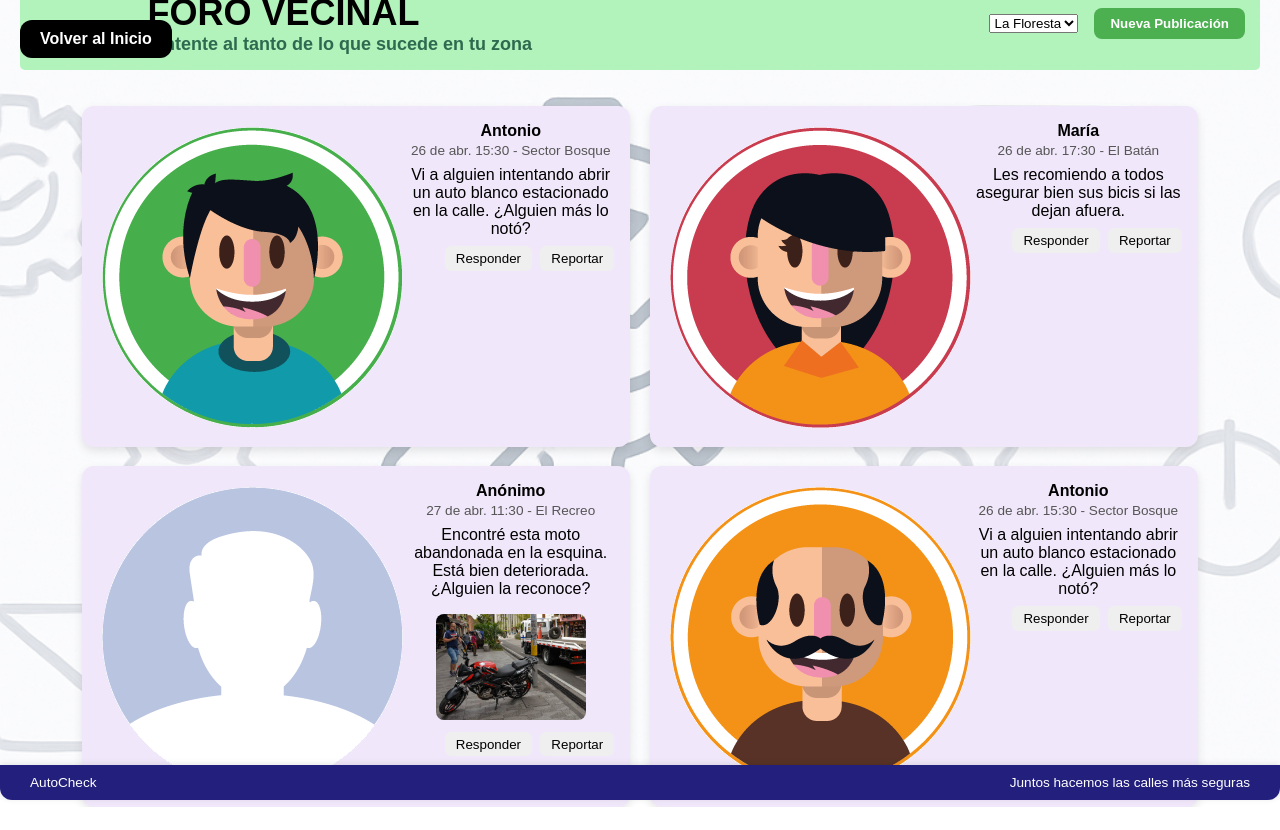
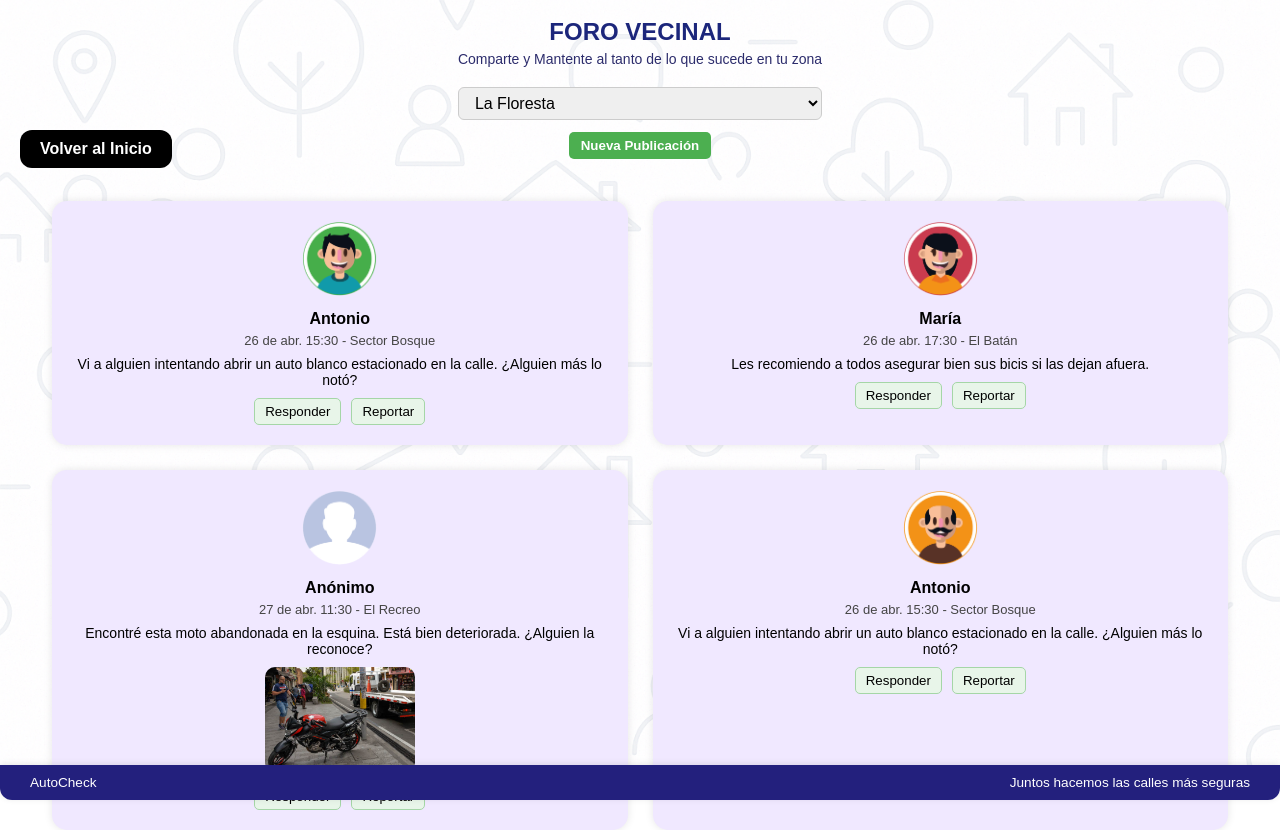
Before and after one commit to jhonny-r/ProyectoAutoCheck, a React (Create React App) app: page /ForoVecinal in a window 1280 px wide. Before the commit the page ends 807 px from the top, so only its background shows below. Built offline with nearby package versions, Linux system fonts and the light colour scheme.

Commit message:
foro_final

```diff
--- a/src/Componente/EditarPerfil.jsx
+++ b/src/Componente/EditarPerfil.jsx
@@ -8,7 +8,7 @@ const EditarPerfil = () => {
 
   return (
     <div className="perfil-container">
-      <button className="volver-btn" onClick={() => navigate('/')}>Volver al Inicio</button>
+      <button className="volver-btn" onClick={() => navigate('/Inicio')}>Volver al Inicio</button>
 
       <h1 className="perfil-title">Editar Perfil</h1>
 
--- a/src/Componente/ForoVecinal.jsx
+++ b/src/Componente/ForoVecinal.jsx
@@ -1,89 +1,96 @@
 import React from 'react';
 import '../Estilos/Foro.css';
 import { useNavigate } from 'react-router-dom';
+import logo from '../Imagenes/logo-autocheck.png';
 import user1 from '../Imagenes/user1.png';
 import user2 from '../Imagenes/user2.png';
 import user3 from '../Imagenes/user3.png';
 import userAnonimo from '../Imagenes/userAnonimo.png';
 import moto from '../Imagenes/moto.png';
-import fondo from '../Imagenes/fondo-configuracion.png';
 
 function ForoVecinal() {
   const navigate = useNavigate();
 
   return (
-    <div className="foro-container" style={{ backgroundImage: `url(${fondo})` }}>
-      <header className="foro-header">
-        <button className="volver-btn" onClick={() => navigate('/')}>Volver al Inicio</button>
-        <div className="foro-titulo-box">
-          <h1>FORO VECINAL</h1>
-          <p>Comparte y Mantente al tanto de lo que sucede en tu zona</p>
+    <div className="foro-container">
+      {/* BARRA SUPERIOR GRIS */}
+      <div className="foro-header">
+        <div className="barra-header">
+          <img src={logo} alt="Logo" className="logo-header" />
+          <span className="texto-header">AutoCheck</span>
         </div>
-        <div className="foro-controles">
-          <select>
-            <option>La Floresta</option>
-            <option>El Batán</option>
-            <option>El Recreo</option>
-          </select>
-          <button className="publicar-btn">Nueva Publicación</button>
+      </div>
+
+      {/* CONTENEDOR CON TITULO Y CONTROLES */}
+      <div className="foro-header-row">
+        <div className="contenido-col">
+          <h1 className="foro-titulo">FORO VECINAL</h1>
+          <p className="foro-subtitulo">Comparte y Mantente al tanto de lo que sucede en tu zona</p>
+          <div className="foro-controles">
+            <select className="zona-select">
+              <option>La Floresta</option>
+              <option>El Batán</option>
+              <option>El Recreo</option>
+            </select>
+            <button className="publicar-btn" onClick={() => navigate("/NuevaEntradaForo")}>Nueva Publicación</button>
+          </div>
         </div>
-      </header>
 
-      <div className="foro-grid">
+        {/* BOTÓN MOVIDO ABAJO A LA DERECHA */}
+        <div className="btn-lateral">
+          <button className="volver-btn" onClick={() => navigate('/Inicio')}>Volver al Inicio</button>
+        </div>
+      </div>
+
+      {/* PUBLICACIONES */}
+      <div className="publicaciones-grid">
         <div className="pub-card">
-          <img src={user1} alt="Usuario" className="user-icon" />
-          <div>
-            <p className="pub-autor">Antonio</p>
-            <p className="pub-meta">26 de abr. 15:30 - Sector Bosque</p>
-            <p className="pub-texto">Vi a alguien intentando abrir un auto blanco estacionado en la calle. ¿Alguien más lo notó?</p>
-            <div className="pub-acciones">
-              <button>Responder</button>
-              <button>Reportar</button>
-            </div>
+          <img src={user1} alt="Antonio" className="pub-img-user" />
+          <p className="pub-autor">Antonio</p>
+          <p className="pub-meta">26 de abr. 15:30 - Sector Bosque</p>
+          <p className="pub-texto">Vi a alguien intentando abrir un auto blanco estacionado en la calle. ¿Alguien más lo notó?</p>
+          <div className="pub-acciones">
+            <button>Responder</button>
+            <button>Reportar</button>
           </div>
         </div>
 
         <div className="pub-card">
-          <img src={user2} alt="Usuario" className="user-icon" />
-          <div>
-            <p className="pub-autor">María</p>
-            <p className="pub-meta">26 de abr. 17:30 - El Batán</p>
-            <p className="pub-texto">Les recomiendo a todos asegurar bien sus bicis si las dejan afuera.</p>
-            <div className="pub-acciones">
-              <button>Responder</button>
-              <button>Reportar</button>
-            </div>
+          <img src={user2} alt="María" className="pub-img-user" />
+          <p className="pub-autor">María</p>
+          <p className="pub-meta">26 de abr. 17:30 - El Batán</p>
+          <p className="pub-texto">Les recomiendo a todos asegurar bien sus bicis si las dejan afuera.</p>
+          <div className="pub-acciones">
+            <button>Responder</button>
+            <button>Reportar</button>
           </div>
         </div>
 
         <div className="pub-card">
-          <img src={userAnonimo} alt="Usuario" className="user-icon" />
-          <div>
-            <p className="pub-autor">Anónimo</p>
-            <p className="pub-meta">27 de abr. 11:30 - El Recreo</p>
-            <p className="pub-texto">Encontré esta moto abandonada en la esquina. Está bien deteriorada. ¿Alguien la reconoce?</p>
-            <img src={moto} alt="Moto" className="pub-img" />
-            <div className="pub-acciones">
-              <button>Responder</button>
-              <button>Reportar</button>
-            </div>
+          <img src={userAnonimo} alt="Anónimo" className="pub-img-user" />
+          <p className="pub-autor">Anónimo</p>
+          <p className="pub-meta">27 de abr. 11:30 - El Recreo</p>
+          <p className="pub-texto">Encontré esta moto abandonada en la esquina. Está bien deteriorada. ¿Alguien la reconoce?</p>
+          <img src={moto} alt="Moto" className="pub-img" />
+          <div className="pub-acciones">
+            <button>Responder</button>
+            <button>Reportar</button>
           </div>
         </div>
 
         <div className="pub-card">
-          <img src={user3} alt="Usuario" className="user-icon" />
-          <div>
-            <p className="pub-autor">Antonio</p>
-            <p className="pub-meta">26 de abr. 15:30 - Sector Bosque</p>
-            <p className="pub-texto">Vi a alguien intentando abrir un auto blanco estacionado en la calle. ¿Alguien más lo notó?</p>
-            <div className="pub-acciones">
-              <button>Responder</button>
-              <button>Reportar</button>
-            </div>
+          <img src={user3} alt="Antonio" className="pub-img-user" />
+          <p className="pub-autor">Antonio</p>
+          <p className="pub-meta">26 de abr. 15:30 - Sector Bosque</p>
+          <p className="pub-texto">Vi a alguien intentando abrir un auto blanco estacionado en la calle. ¿Alguien más lo notó?</p>
+          <div className="pub-acciones">
+            <button>Responder</button>
+            <button>Reportar</button>
           </div>
         </div>
       </div>
 
+      {/* FOOTER */}
       <footer className="footer">
         <span>AutoCheck</span>
         <span>Juntos hacemos las calles más seguras</span>
--- a/src/Estilos/Foro.css
+++ b/src/Estilos/Foro.css
@@ -1,159 +1,181 @@
 .foro-container {
+  background-image: url('../Imagenes/fondo-foro.png');
   background-size: cover;
-  background-position: center;
   min-height: 100vh;
-  padding: 1rem;
+  font-family: sans-serif;
   display: flex;
   flex-direction: column;
   align-items: center;
 }
 
+/* BARRA SUPERIOR GRIS */
 .foro-header {
-  display: flex;
-  justify-content: space-between;
-  align-items: center;
-  width: 90%;
-  padding: 0.5rem 1rem;
-  background-color: #e6e6e6;
-  border-radius: 8px;
+  width: 100%;
+  background-color: transparent; /* ✅ QUITA LA VERDE */
+  padding: 0; /* o ajústalo si quieres espacio */
+}
+.foro-container > .foro-header {
+  background-color: transparent !important;
+  padding: 0 !important;
 }
 
-.logo-section {
+
+.barra-header {
+  background-color: #dadada;
   display: flex;
   align-items: center;
+  padding: 10px 20px;
 }
 
-.logo-foro {
-  width: 40px;
+.logo-header {
+  width: 30px;
   height: auto;
-  margin-right: 0.5rem;
+  margin-right: 10px;
 }
 
-.autocheck-text {
+.texto-header {
+  font-size: 18px;
   font-weight: bold;
-  font-size: 1.2rem;
+  color: #1c267b;
 }
 
-.foro-title {
-  font-size: 1.5rem;
-  color: #1a237e;
+/* TÍTULO + SELECT + BOTÓN */
+.foro-header-row {
+  width: 100%;
+  display: flex;
+  justify-content: center;
+  padding: 10px 25px;
+}
+
+.contenido-col {
+  text-align: center;
+}
+
+.foro-titulo {
+  color: #1c267b;
+  font-size: 24px;
+  margin-bottom: 0;
+}
+
+.foro-subtitulo {
+  color: #2c2c6c;
+  font-size: 14px;
+  margin-top: 5px;
+  margin-bottom: 10px;
+}
+
+.foro-controles {
+  display: flex;
+  justify-content: center;
+  align-items: center;
+  gap: 12px;
+  flex-wrap: wrap;
+}
+
+.zona-select {
+  padding: 6px;
+  border-radius: 5px;
+}
+
+.publicar-btn {
+  background-color: #4CAF50;
+  color: white;
+  padding: 6px 12px;
+  border: none;
+  border-radius: 5px;
   font-weight: bold;
-  margin: 0;
+  cursor: pointer;
+}
+
+/* ✅ BOTÓN AL FINAL */
+.boton-inferior {
+  width: 100%;
+  padding: 20px 25px;
+  display: flex;
+  justify-content: flex-start;
 }
 
 .volver-btn {
   background-color: black;
   color: white;
-  padding: 0.4rem 0.8rem;
+  padding: 10px 20px;
   border: none;
-  border-radius: 8px;
+  border-radius: 12px;
+  font-weight: bold;
+  font-size: 1rem;
   cursor: pointer;
+  margin-top: 110px; /* ✅ Lo baja visualmente */
+  position: relative; /* ✅ Ya no está flotando encima */
 }
 
-.foro-sub {
-  margin-top: 0.5rem;
-  font-size: 1rem;
-  color: #1a237e;
-  font-weight: 500;
-}
 
-.foro-controles {
-  display: flex;
-  align-items: center;
-  gap: 1rem;
-  margin: 1rem 0;
-}
-
-.zona-select {
-  padding: 0.4rem;
-  font-size: 1rem;
-}
-
-.publicar-btn {
-  background-color: #4CAF50;
-  color: white;
-  border: none;
-  padding: 0.5rem 1rem;
-  border-radius: 8px;
-  cursor: pointer;
-  font-weight: 600;
-}
-
-.foro-grid {
+/* PUBLICACIONES */
+.publicaciones-grid {
   display: grid;
   grid-template-columns: repeat(2, 1fr);
-  gap: 1.2rem;
-  width: 90%;
-  margin: 1rem auto;
+  gap: 25px;
+  margin: 2rem;
 }
 
 .pub-card {
-  display: flex;
-  background-color: #f1e7fa;
-  border-radius: 12px;
-  padding: 1rem;
-  box-shadow: 0 4px 10px rgba(0,0,0,0.1);
+  background-color: #f0e8ff;
+  padding: 20px;
+  border-radius: 15px;
+  text-align: center;
+  box-shadow: 0 0 8px rgba(0,0,0,0.1);
 }
 
-.pub-avatar {
-  width: 50px;
-  height: 50px;
+.pub-img-user {
+  width: 75px;
+  height: 75px;
   border-radius: 50%;
-  margin-right: 1rem;
-}
-
-.pub-content {
-  flex: 1;
+  margin-bottom: 10px;
 }
 
 .pub-autor {
   font-weight: bold;
-  margin: 0;
+  margin-bottom: 5px;
 }
 
 .pub-meta {
-  font-size: 0.85rem;
-  color: #555;
-  margin: 0.2rem 0;
+  font-size: 13px;
+  color: #444;
+  margin-bottom: 8px;
 }
 
 .pub-texto {
-  margin: 0.5rem 0;
+  font-size: 14px;
+  margin-bottom: 10px;
 }
 
 .pub-img {
-  width: 100%;
-  max-width: 150px;
-  border-radius: 8px;
-  margin: 0.5rem 0;
+  width: 150px;
+  margin: 10px auto;
+  display: block;
+  border-radius: 10px;
 }
 
 .pub-acciones {
   display: flex;
-  justify-content: flex-end;
-  gap: 0.5rem;
+  justify-content: center;
+  gap: 10px;
 }
 
 .pub-acciones button {
-  padding: 0.3rem 0.7rem;
-  border-radius: 6px;
-  border: none;
+  padding: 5px 10px;
+  background-color: #e8f5e9;
+  border: 1px solid #a5d6a7;
+  border-radius: 5px;
   cursor: pointer;
-  font-weight: 500;
 }
 
-.pub-acciones button:hover {
-  opacity: 0.9;
-  background-color: #ccc;
-}
-
+/* FOOTER */
 .footer {
-  margin-top: auto;
+  background-color: #1c267b;
+  color: white;
+  padding: 10px;
   display: flex;
   justify-content: space-between;
-  background-color: #0d5302;
-  color: white;
+  font-size: 14px;
   width: 100%;
-  padding: 0.6rem 1.2rem;
-  font-size: 0.9rem;
 }
--- a/src/Estilos/MiZona.css
+++ b/src/Estilos/MiZona.css
@@ -22,6 +22,7 @@
   font-size: 1rem;
   cursor: pointer;
 }
+
 
 .zona-titulo {
   text-align: center;
```
